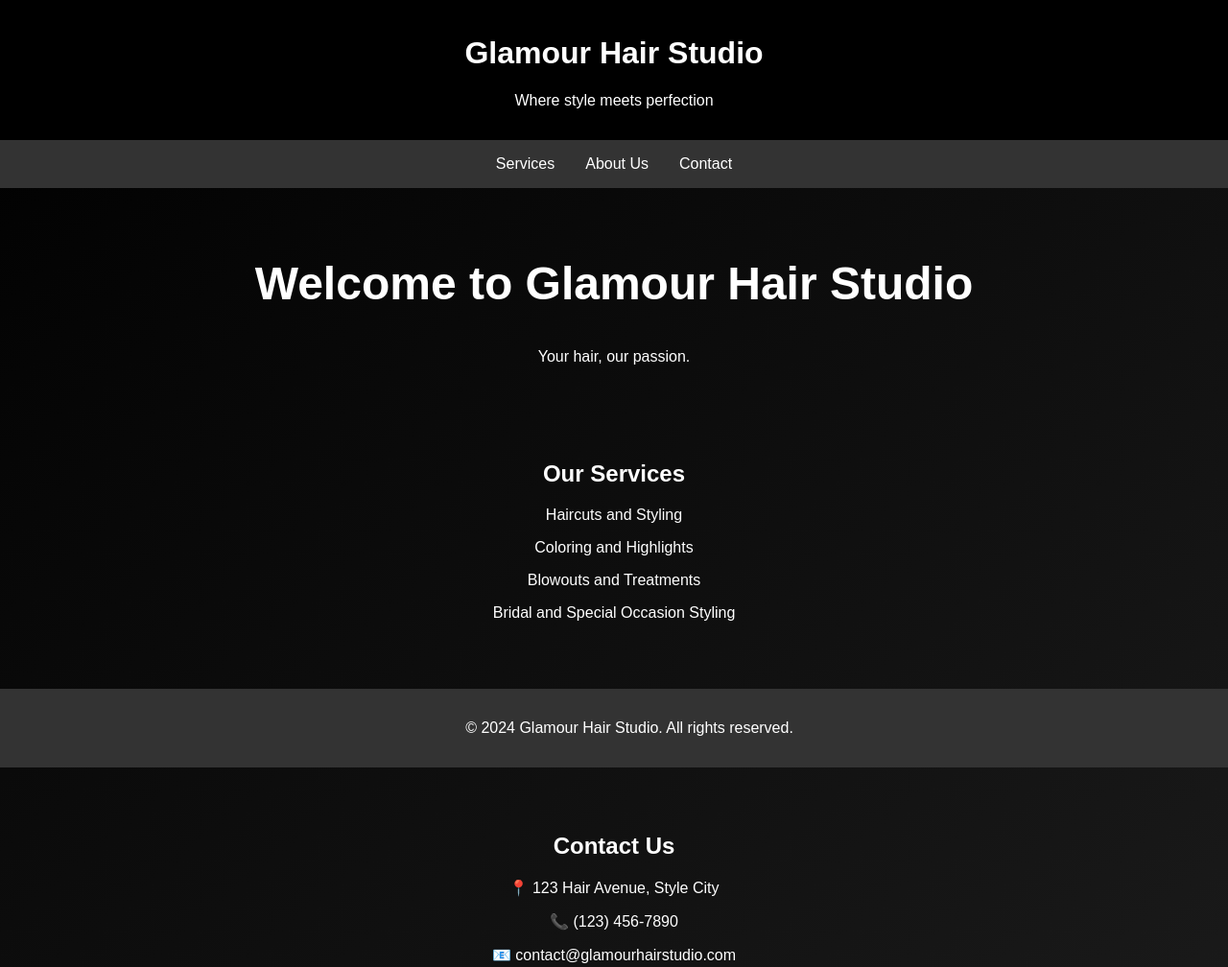
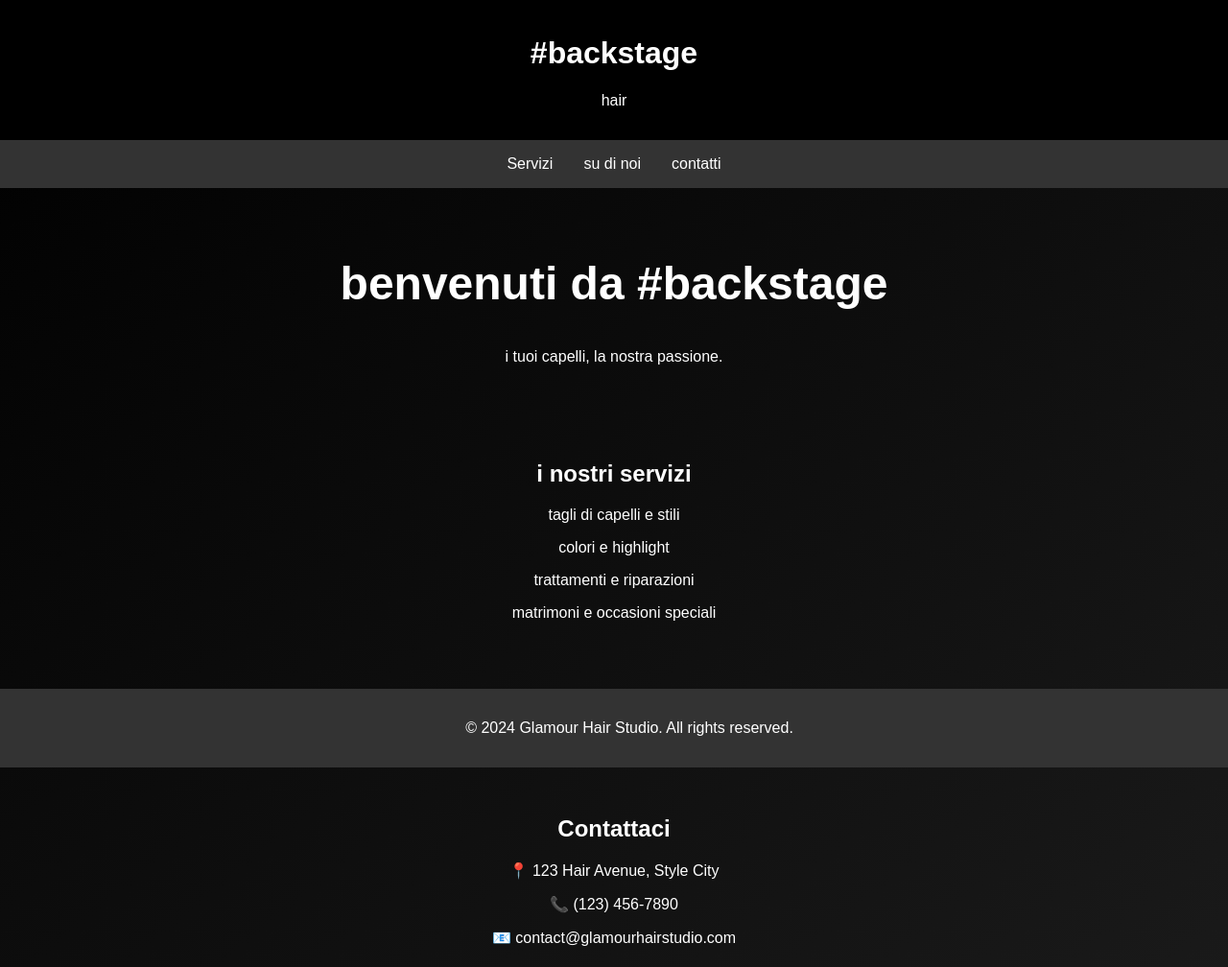
Before and after one commit to limonadethelemon/backstage, a plain HTML site: page index.html in a window 1280 px wide. Shown: the top 1008 px of the page at 96% size. Drawn offline with Linux system fonts and the light colour scheme.

Commit message:
translated

```diff
--- a/index.html
+++ b/index.html
@@ -3,7 +3,7 @@
 <head>
     <meta charset="UTF-8">
     <meta name="viewport" content="width=device-width, initial-scale=1.0">
-    <title>Glamour Hair Studio</title>
+    <title>#Backstage</title>
     <style>
         body {
             font-family: Arial, sans-serif;
@@ -69,33 +69,33 @@
 </head>
 <body>
     <header>
-        <h1>Glamour Hair Studio</h1>
-        <p>Where style meets perfection</p>
+        <h1>#backstage</h1>
+        <p>hair</p>
     </header>
     <nav>
-        <a href="#services">Services</a>
-        <a href="#about">About Us</a>
-        <a href="#contact">Contact</a>
+        <a href="#services">Servizi</a>
+        <a href="#about">su di noi</a>
+        <a href="#contact">contatti</a>
     </nav>
     <section class="hero">
-        <h1>Welcome to Glamour Hair Studio</h1>
-        <p>Your hair, our passion.</p>
+        <h1>benvenuti da #backstage</h1>
+        <p>i tuoi capelli, la nostra passione.</p>
     </section>
     <section id="services" class="services">
-        <h2>Our Services</h2>
+        <h2>i nostri servizi</h2>
         <ul>
-            <li>Haircuts and Styling</li>
-            <li>Coloring and Highlights</li>
-            <li>Blowouts and Treatments</li>
-            <li>Bridal and Special Occasion Styling</li>
+            <li>tagli di capelli e stili</li>
+            <li>colori e highlight</li>
+            <li>trattamenti e riparazioni</li>
+            <li>matrimoni e occasioni speciali</li>
         </ul>
     </section>
     <section id="about" class="about">
         <h2>About Us</h2>
-        <p>At Glamour Hair Studio, we believe that your hair is your crown. With over 10 years of experience, our professional stylists are dedicated to providing the best care and latest trends tailored just for you.</p>
+        <p>At a #backstage, pensiamo che i tuoi capelli sono la nostra priorità, che dobbiamo trattare con il massimo rispettto</p>
     </section>
     <section id="contact" class="contact">
-        <h2>Contact Us</h2>
+        <h2>Contattaci</h2>
         <p>📍 123 Hair Avenue, Style City</p>
         <p>📞 (123) 456-7890</p>
         <p>📧 contact@glamourhairstudio.com</p>
```
